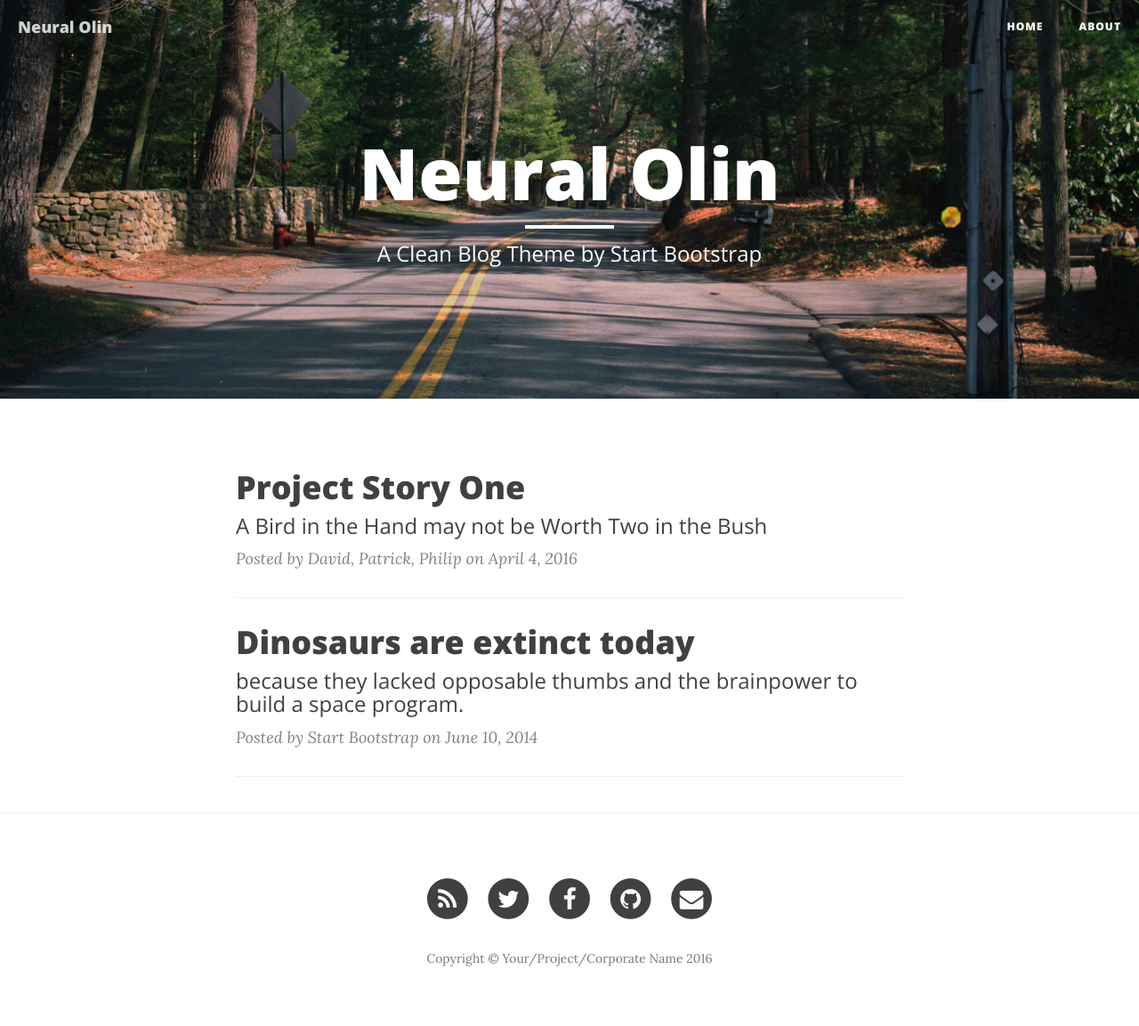
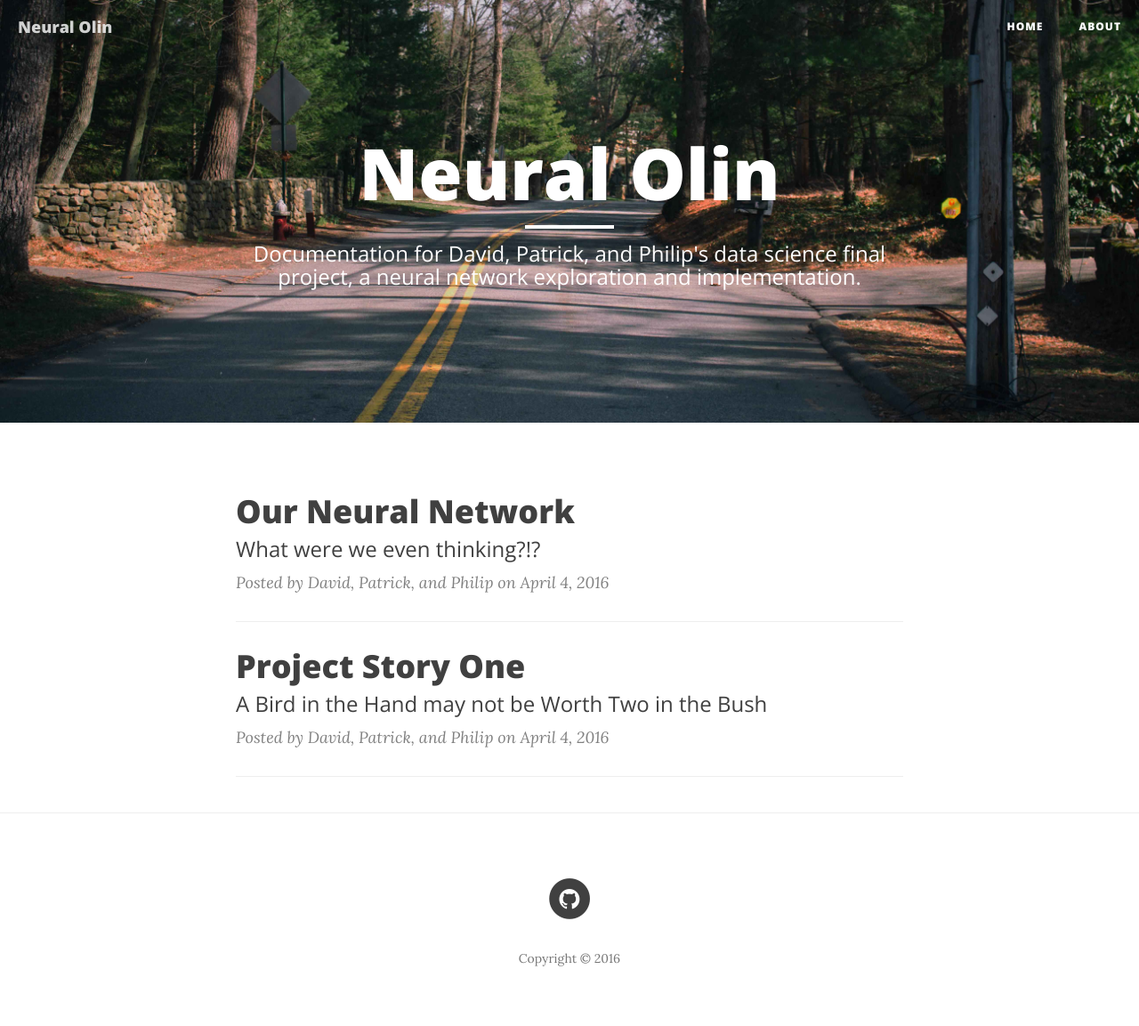
Before and after one commit to neuralolin/DataScience16FinalProject, a Jekyll site: the page built from index.html, in a window 1280 px wide. Shown: the whole page at 89% size. Built offline with Jekyll 4.4.1, drawn with Linux system fonts in a browser that asks for light colours; nearby versions of some CDN libraries; the list of posts is cut into pages by our own code.

Commit message:
cleaned up from template, added our information

```diff
--- a/_config.yml
+++ b/_config.yml
@@ -1,15 +1,10 @@
 # Site settings
 title: Neural Olin
 header-img: img/home-bg.jpg
-email: your-email@yourdomain.com
-copyright_name: Your/Project/Corporate Name
-description: ""
+description: "Olin Data Science 2016 Final Project exploration into neural networks"
 baseurl: "/DataScience16FinalProject"
 url: "http://neuralolin.github.io"
-twitter_username: SBootstrap
-github_username:  davidtmiller
-facebook_username:  IronSummitMedia
-email_username:  your-email@yourdomain.com
+github_username:  neuralolin
 
 # Build settings
 markdown: kramdown
--- a/_includes/footer.html
+++ b/_includes/footer.html
@@ -4,6 +4,7 @@
         <div class="row">
             <div class="col-lg-8 col-lg-offset-2 col-md-10 col-md-offset-1">
                 <ul class="list-inline text-center">
+                    {% if site.rss_username %}
                     <li>
                         <a href="{{ "/feed.xml" | prepend: site.baseurl }}">
                             <span class="fa-stack fa-lg">
@@ -12,6 +13,7 @@
                             </span>
                         </a>
                     </li>
+                    {% endif %}
                     {% if site.twitter_username %}
                     <li>
                         <a href="https://twitter.com/{{ site.twitter_username }}">
--- a/_posts/2014-06-10-dinosaurs.markdown
+++ /dev/null
@@ -1,43 +0,0 @@
----
-layout:     post
-title:      "Dinosaurs are extinct today"
-subtitle:   "because they lacked opposable thumbs and the brainpower to build a space program."
-date:       2014-06-10 12:00:00
-author:     "Start Bootstrap"
-header-img: "img/post-bg-01.jpg"
----
-
-<p>Never in all their history have men been able truly to conceive of the world as one: a single sphere, a globe, having the qualities of a globe, a round earth in which all the directions eventually meet, in which there is no center because every point, or none, is center — an equal earth which all men occupy as equals. The airman's earth, if free men make it, will be truly round: a globe in practice, not in theory.</p>
-
-<p>Science cuts two ways, of course; its products can be used for both good and evil. But there's no turning back from science. The early warnings about technological dangers also come from science.</p>
-
-<p>What was most significant about the lunar voyage was not that man set foot on the Moon but that they set eye on the earth.</p>
-
-<p>A Chinese tale tells of some men sent to harm a young girl who, upon seeing her beauty, become her protectors rather than her violators. That's how I felt seeing the Earth for the first time. I could not help but love and cherish her.</p>
-
-<p>For those who have seen the Earth from space, and for the hundreds and perhaps thousands more who will, the experience most certainly changes your perspective. The things that we share in our world are far more valuable than those which divide us.</p>
-
-<h2 class="section-heading">The Final Frontier</h2>
-
-<p>There can be no thought of finishing for ‘aiming for the stars.’ Both figuratively and literally, it is a task to occupy the generations. And no matter how much progress one makes, there is always the thrill of just beginning.</p>
-
-<p>There can be no thought of finishing for ‘aiming for the stars.’ Both figuratively and literally, it is a task to occupy the generations. And no matter how much progress one makes, there is always the thrill of just beginning.</p>
-
-<blockquote>The dreams of yesterday are the hopes of today and the reality of tomorrow. Science has not yet mastered prophecy. We predict too much for the next year and yet far too little for the next ten.</blockquote>
-
-<p>Spaceflights cannot be stopped. This is not the work of any one man or even a group of men. It is a historical process which mankind is carrying out in accordance with the natural laws of human development.</p>
-
-<h2 class="section-heading">Reaching for the Stars</h2>
-
-<p>As we got further and further away, it [the Earth] diminished in size. Finally it shrank to the size of a marble, the most beautiful you can imagine. That beautiful, warm, living object looked so fragile, so delicate, that if you touched it with a finger it would crumble and fall apart. Seeing this has to change a man.</p>
-
-<a href="#">
-    <img src="{{ site.baseurl }}/img/post-sample-image.jpg" alt="Post Sample Image">
-</a>
-<span class="caption text-muted">To go places and do things that have never been done before – that’s what living is all about.</span>
-
-<p>Space, the final frontier. These are the voyages of the Starship Enterprise. Its five-year mission: to explore strange new worlds, to seek out new life and new civilizations, to boldly go where no man has gone before.</p>
-
-<p>As I stand out here in the wonders of the unknown at Hadley, I sort of realize there’s a fundamental truth to our nature, Man must explore, and this is exploration at its greatest.</p>
-
-<p>Placeholder text by <a href="http://spaceipsum.com/">Space Ipsum</a>. Photographs by <a href="https://www.flickr.com/photos/nasacommons/">NASA on The Commons</a>.</p>
--- a/_posts/2016-04-04-ProjectStory1.markdown
+++ b/_posts/2016-04-04-ProjectStory1.markdown
@@ -3,7 +3,7 @@ layout:     post
 title:      "Project Story One"
 subtitle:   "A Bird in the Hand may not be Worth Two in the Bush"
 date:       2016-04-04
-author:     "David, Patrick, Philip"
+author:     "David, Patrick, and Philip"
 header-img: "img/post-bg-01.jpg"
 ---
 
--- /dev/null
+++ b/_posts/2016-04-04-neural.markdown
@@ -0,0 +1,10 @@
+---
+layout:     post
+title:      "Our Neural Network"
+subtitle:   "What were we even thinking?!?"
+date:       2016-04-04
+author:     "David, Patrick, and Philip"
+header-img: "img/post-bg-02.jpg"
+---
+
+<h2>Content still a work in progress</h2>
--- a/index.html
+++ b/index.html
@@ -1,6 +1,6 @@
 ---
 layout: page
-description: "A Clean Blog Theme by Start Bootstrap"
+description: "Documentation for David, Patrick, and Philip's data science final project, a neural network exploration and implementation."
 ---
 
 {% for post in paginator.posts %}
```
Also changed, not shown: about.html (+3 -5 lines), img/about-bg.jpg, img/home-bg.jpg, img/post-bg-01.jpg, img/post-bg-02.jpg, img/post-bg-03.jpg (deleted), img/post-bg-04.jpg (deleted), img/post-bg-05.jpg (deleted), img/post-bg-06.jpg (deleted), 1 other file.
